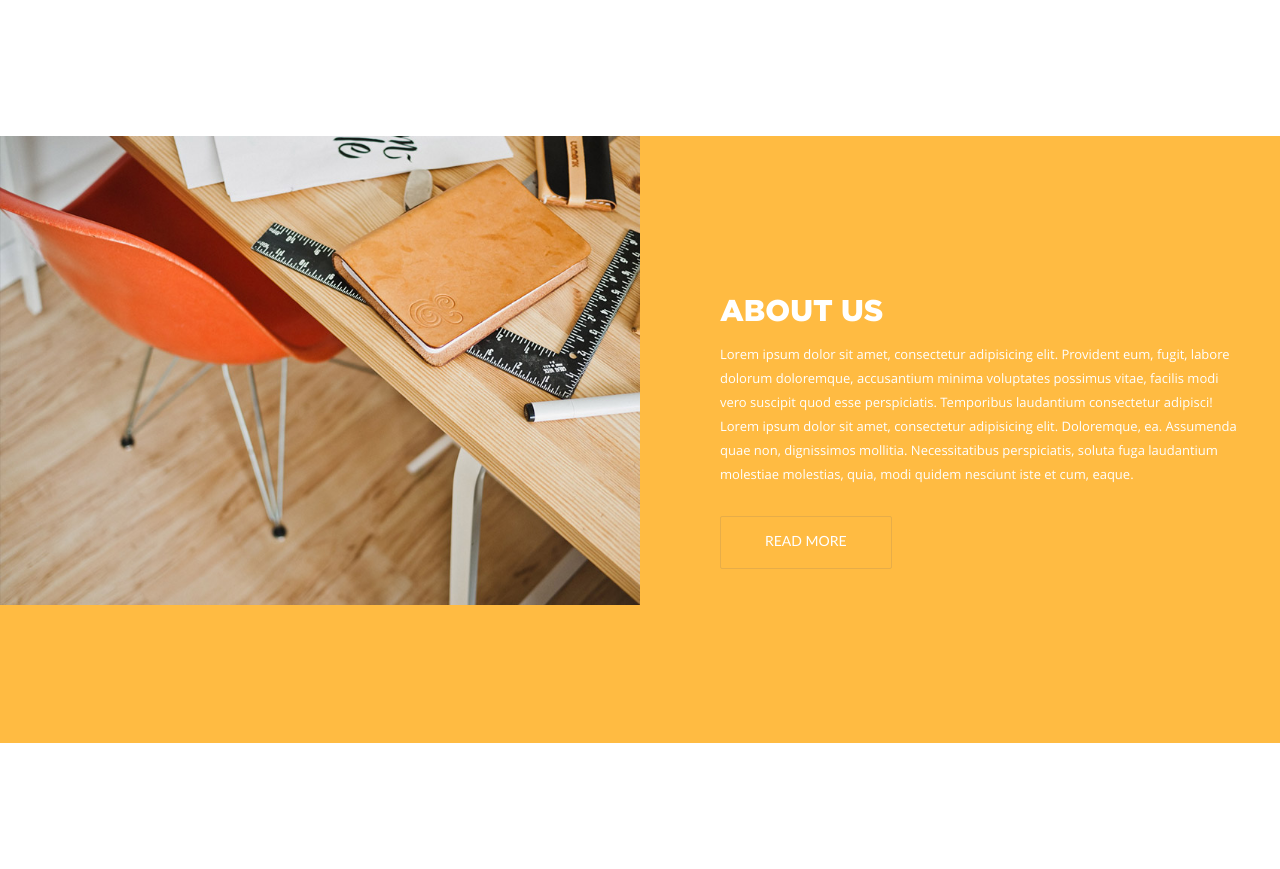
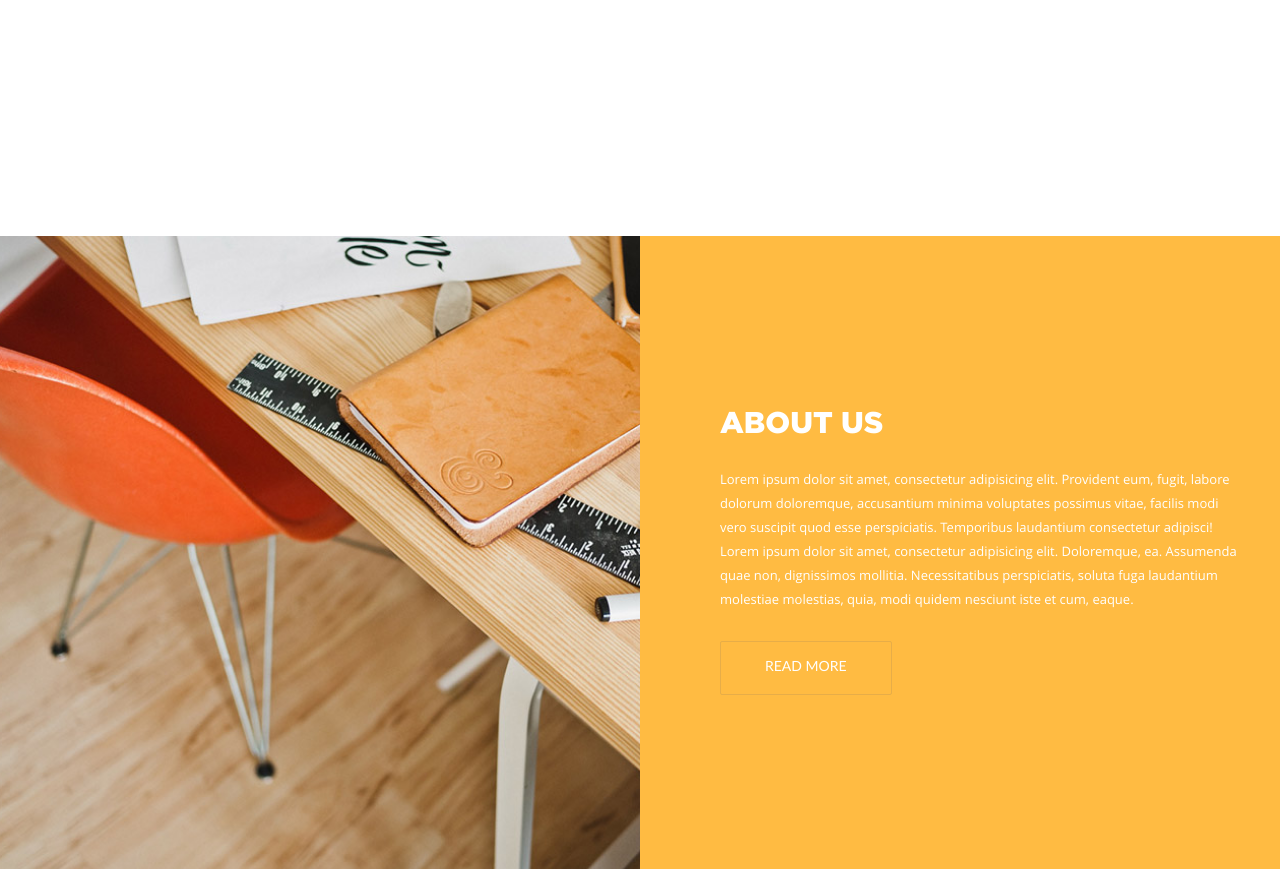
Before and after one commit to igorChechura/project-1, a website: page app/index.html in a window 1280 px wide. Shown: the part 1500-2369 px from the top of the page. Before the commit the page ends 2243 px from the top, so only its background shows below. Drawn offline with Linux system fonts and the light colour scheme.

Commit message:
Refactoring About section

```diff
--- a/app/index.html
+++ b/app/index.html
@@ -118,8 +118,9 @@
 		</div>
 	</section>
 
-	<section class="about" style="background-image: url(img/about-bg.jpg);">
-		<div class="wrapper grid">
+	<section class="about grid">
+		<div class="about-left" style="background-image: url(img/about-bg.jpg);"></div>
+		<div class="about-right grid">
 			<div class="about-content">
 				<h2>About Us</h2>
 				<p>Lorem ipsum dolor sit amet, consectetur adipisicing elit. Provident eum, fugit, labore dolorum doloremque, accusantium minima voluptates possimus vitae, facilis modi vero suscipit quod esse perspiciatis. Temporibus laudantium consectetur adipisci! Lorem ipsum dolor sit amet, consectetur adipisicing elit. Doloremque, ea. Assumenda quae non, dignissimos mollitia. Necessitatibus perspiciatis, soluta fuga laudantium molestiae molestias, quia, modi quidem nesciunt iste et cum, eaque.</p>
--- a/app/sass/main.sass
+++ b/app/sass/main.sass
@@ -221,35 +221,39 @@ section
 // About section
 
 .about
-	background-color: $accent-orange
-	background-repeat: no-repeat
-	background-size: 50%
-	padding-top: 162px
-	padding-bottom: 174px
-	.wrapper
-		grid-template-columns: 1fr 1fr
-	&-content
-		grid-column-start: 2
-		padding-left: 80px
-		color: #fff
-		h2
-			text-align: left
-			font-size: 30px
-			margin-bottom: 20px
-		p
-			text-align: left
-			font-family: opensans-myproject, sans-serif
-			font-size: 13px
-			line-height: 24px
-			margin-bottom: 30px
-		a.button
-			display: inline-block
-			border: 1px solid #e7ad48
-			text-decoration: none
-			font-family: lato-myproject, sans-serif
-			transition: background-color 0.25s ease
-			&:hover
-				background-color: $accent-blue
+	grid-template-columns: 1fr 1fr
+	&-left
+		background-size: cover
+		background-position: center
+	&-right
+		background-color: $accent-orange
+		grid-template-columns: minmax(min-content, 600px)
+		padding-right: 30px
+		.about-content
+			padding-left: 80px
+			padding-top: 162px
+			padding-bottom: 174px
+			color: #fff
+			h2
+				font-size: 30px
+				font-family: gotham-myproject, sans-serif
+				text-transform: uppercase
+				margin-bottom: 20px
+			p
+				font-family: opensans-myproject, sans-serif
+				font-size: 13px
+				line-height: 24px
+				margin-bottom: 30px
+			a.button
+				display: inline-block
+				border: 1px solid #e7ad48
+				text-decoration: none
+				font-family: lato-myproject, sans-serif
+				transition: background-color 0.25s ease
+				&:hover
+					background-color: $accent-blue
+
+
 
 
 @import "media" // Always at the end
```
Also changed, not shown: app/css/main.min.css.
